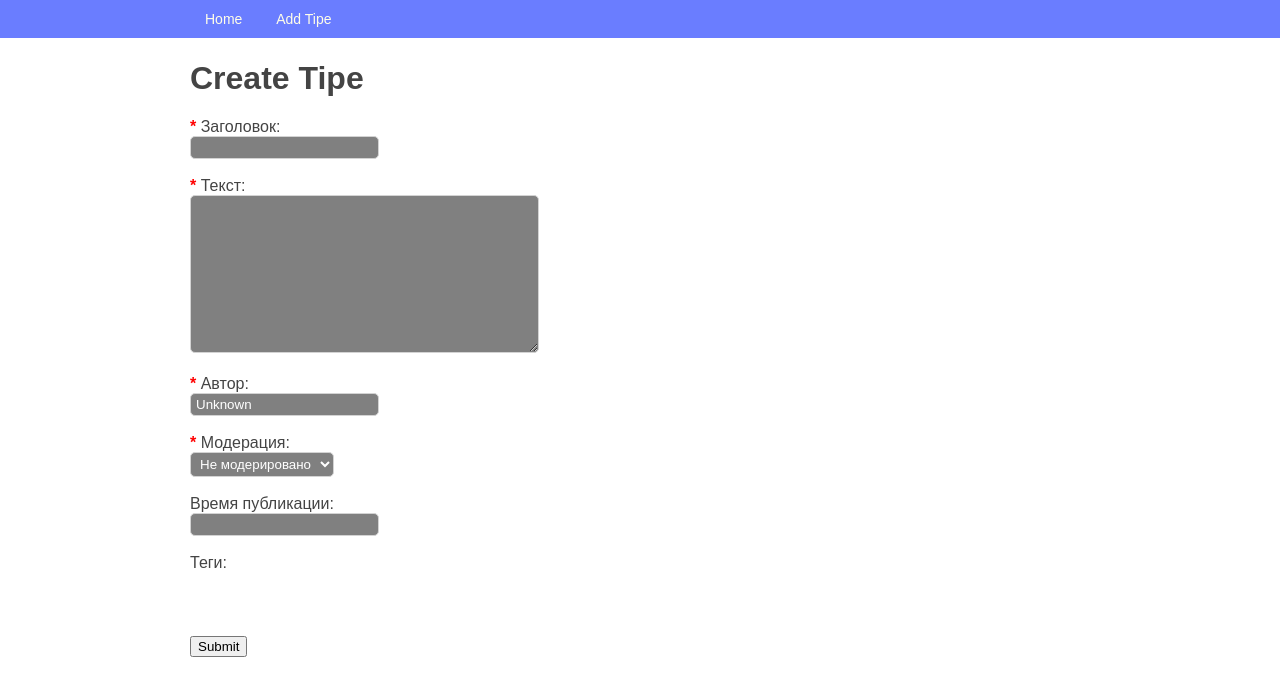
After one commit to Azer-Denker/hm_53, a Django app: page /tipes/add/ in a window 1280 px wide. The commit adds this page. Shown: the top 696 px of the page. Run offline with Django 3.2, Linux system fonts and the light colour scheme; data that the repository does not hold is empty; parts of the project's set-up code (start-up, migrations or seed data) failed here and were passed over; some libraries are stand-ins or nearby versions.

Commit message:
rename article to tipe

```diff
--- a/source/hello/urls.py
+++ b/source/hello/urls.py
@@ -15,14 +15,14 @@ Including another URLconf
 """
 from django.contrib import admin
 from django.urls import path
-from webapp.views import IndexView, ArticleCreateView, ArticleView, \
-    ArticleUpdateView, article_delete_view
+from webapp.views import IndexView, TipeCreateView, TipeView, \
+    TipeUpdateView, tipe_delete_view
 
 urlpatterns = [
     path('admin/', admin.site.urls),
     path('', IndexView.as_view(), name='index'),
-    path('article/<int:pk>/', ArticleView.as_view(), name='article_view'),
-    path('articles/add/', ArticleCreateView.as_view(), name='article_create'),
-    path('article/<int:pk>/update/', ArticleUpdateView.as_view(), name='article_update'),
-    path('article/<int:pk>/delete/', article_delete_view, name='article_delete'),
+    path('tipe/<int:pk>/', TipeView.as_view(), name='tipe_view'),
+    path('tipes/add/', TipeCreateView.as_view(), name='tipe_create'),
+    path('tipe/<int:pk>/update/', TipeUpdateView.as_view(), name='tipe_update'),
+    path('tipe/<int:pk>/delete/', tipe_delete_view, name='tipe_delete'),
 ]
--- a/source/webapp/admin.py
+++ b/source/webapp/admin.py
@@ -1,11 +1,11 @@
 from django.contrib import admin
-from webapp.models import Article, Comment, Tag
+from webapp.models import Tipe, Comment, Tag
 
 
-class ArticleAdmin(admin.ModelAdmin):
+class TipeAdmin(admin.ModelAdmin):
     filter_horizontal = ('tags',)
 
 
-admin.site.register(Article, ArticleAdmin)
+admin.site.register(Tipe, TipeAdmin)
 admin.site.register(Comment)
 admin.site.register(Tag)
--- a/source/webapp/forms.py
+++ b/source/webapp/forms.py
@@ -3,7 +3,7 @@ from django.core.exceptions import ValidationError
 from django.core.validators import BaseValidator
 from django.utils.deconstruct import deconstructible
 
-from .models import STATUS_CHOICES, Article, Tag
+from .models import STATUS_CHOICES, Tipe, Tag
 
 
 default_status = STATUS_CHOICES[0][0]
@@ -33,7 +33,7 @@ class MinLengthValidator(BaseValidator):
         return len(value)
 
 
-class ArticleForm(forms.ModelForm):
+class TipeForm(forms.ModelForm):
     publish_at = forms.DateTimeField(required=False, label='Время публикации',
                                      input_formats=['%Y-%m-%d', BROWSER_DATETIME_FORMAT,
                                                     '%Y-%m-%dT%H:%M:%S', '%Y-%m-%d %H:%M',
@@ -41,7 +41,7 @@ class ArticleForm(forms.ModelForm):
                                      widget=XDatepickerWidget)
 
     class Meta:
-        model = Article
+        model = Tipe
         fields = ['title', 'text', 'author', 'status', 'publish_at', 'tags']
         widgets = {'tags': forms.CheckboxSelectMultiple}
 
@@ -52,7 +52,7 @@ class ArticleForm(forms.ModelForm):
         title = cleaned_data.get('title')
         author = cleaned_data.get('author')
         if text and title and text == title:
-            errors.append(ValidationError("Text of the article should not duplicate it's title!"))
+            errors.append(ValidationError("Text of the tipe should not duplicate it's title!"))
         if title and author and title == author:
             errors.append(ValidationError("You should not write about yourself! It's a spam!"))
         if errors:
@@ -61,7 +61,7 @@ class ArticleForm(forms.ModelForm):
 
 
 # class CommentForm(forms.Form):
-#     article = forms.ModelChoiceField(queryset=Article.objects.all(), required=True, label='Статья')
+#     tipe = forms.ModelChoiceField(queryset=Tipe.objects.all(), required=True, label='Статья')
 
 
 class SimpleSearchForm(forms.Form):
--- a/source/webapp/models.py
+++ b/source/webapp/models.py
@@ -10,13 +10,13 @@ STATUS_CHOICES = [
 ]
 
 
-class Article(models.Model):
+class Tipe(models.Model):
     title = models.CharField(max_length=200, null=False, blank=False, verbose_name='Заголовок',
                              validators=[MinLengthValidator(10)])
     text = models.TextField(max_length=3000, null=False, blank=False, verbose_name='Текст')
     author = models.CharField(max_length=40, null=False, blank=False, default='Unknown', verbose_name='Автор')
     status = models.CharField(max_length=15, choices=STATUS_CHOICES, default='new', verbose_name='Модерация')
-    tags = models.ManyToManyField('webapp.Tag', verbose_name='Теги', blank=True, related_name='articles')
+    tags = models.ManyToManyField('webapp.Tag', verbose_name='Теги', blank=True, related_name='tipes')
     created_at = models.DateTimeField(auto_now_add=True, verbose_name='Время создания')
     updated_at = models.DateTimeField(auto_now=True, verbose_name='Время изменения')
     publish_at = models.DateTimeField(verbose_name="Время публикации", blank=True, default=timezone.now)
@@ -26,7 +26,7 @@ class Article(models.Model):
             if not self.pk:
                 self.publish_at = timezone.now()
             else:
-                self.publish_at = Article.objects.get(pk=self.pk).publish_at
+                self.publish_at = Tipe.objects.get(pk=self.pk).publish_at
         super().save(**kwargs)
 
     def __str__(self):
@@ -38,7 +38,7 @@ class Article(models.Model):
 
 
 class Comment(models.Model):
-    article = models.ForeignKey('webapp.Article', related_name='comments',
+    tipe = models.ForeignKey('webapp.Tipe', related_name='comments',
                                 on_delete=models.CASCADE, verbose_name='Статья')
     text = models.TextField(max_length=400, verbose_name='Комментарий')
     author = models.CharField(max_length=40, null=True, blank=True, default='Аноним', verbose_name='Автор')
--- a/source/webapp/templates/base.html
+++ b/source/webapp/templates/base.html
@@ -8,7 +8,6 @@
     <meta http-equiv="X-UA-Compatible" content="ie=edge">
     <title>{% block title %}My Site{% endblock %}</title>
 
-    <!-- XDSoft DateTimePicker -->
     <link rel="stylesheet" href="https://cdnjs.cloudflare.com/ajax/libs/jquery-datetimepicker/2.5.20/jquery.datetimepicker.min.css" integrity="sha256-DOS9W6NR+NFe1fUhEE0PGKY/fubbUCnOfTje2JMDw3Y=" crossorigin="anonymous" />
 
     <link rel="stylesheet" href="{% static 'css/style.css' %}">
@@ -19,16 +18,9 @@
     <div class="container">
         <ul class="menu">
             <li><a href="{% url 'index' %}">Home</a></li>
-            <li><a href="{% url 'article_create' %}">Add Article</a></li>
+            <li><a href="{% url 'tipe_create' %}">Add Tipe</a></li>
             {% block menu %}{% endblock %}
         </ul>
-
-{#        <div class="search-form">#}
-{#            <form action="{% url 'index' %}" method="GET">#}
-{#                <input type="text" name="search">#}
-{#                <input type="submit" value="Найти">#}
-{#            </form>#}
-{#        </div>#}
         {% block search %}
         {% endblock %}
     </div>
--- /dev/null
+++ b/source/webapp/templates/tipe_create.html
@@ -0,0 +1,10 @@
+{% extends 'base.html' %}
+
+{% block title %}Create{% endblock %}
+
+{% block content %}
+    <h1>Create Tipe</h1>
+
+    {% url "article_create" as action_url %}
+    {% include 'partial/form.html' with action_url=action_url form_method='post' %}
+{% endblock %}
--- a/source/webapp/templates/article_update.html
+++ b/source/webapp/templates/tipr_update.html
@@ -3,12 +3,12 @@
 {% block title %}Update{% endblock %}
 
 {% block menu %}
-    <li><a href="{% url 'article_view' article.pk %}">Отмена</a></li>
+    <li><a href="{% url 'tipe_view' tipe.pk %}">Отмена</a></li>
 {% endblock %}
 
 {% block content %}
-    <h1>Update Article</h1>
+    <h1>Update Tipe</h1>
 
-    {% url "article_update" pk=article.pk as action_url %}
+    {% url "tipe_update" pk=tipe.pk as action_url %}
     {% include 'partial/form.html' with action_url=action_url form_method='post' button_text='Update' %}
 {% endblock %}
--- a/source/webapp/views.py
+++ b/source/webapp/views.py
@@ -5,14 +5,14 @@ from django.urls import reverse
 from django.utils.timezone import make_naive
 from django.views.generic import ListView, TemplateView, FormView
 
-from webapp.models import Article
-from .forms import ArticleForm, BROWSER_DATETIME_FORMAT, SimpleSearchForm
+from webapp.models import Tipe
+from .forms import TipeForm, BROWSER_DATETIME_FORMAT, SimpleSearchForm
 from .base_views import FormView as CustomFormView, ListView as CustomListView
 
 
 class IndexView(ListView):
     template_name = 'index.html'
-    context_object_name = 'articles'
+    context_object_name = 'tipes'
     paginate_by = 2
     paginate_orphans = 0
 
@@ -25,10 +25,10 @@ class IndexView(ListView):
         return super().get_context_data(object_list=object_list, **kwargs)
 
     def get_queryset(self):
-        data = Article.objects.all()
+        data = Tipe.objects.all()
 
         if not self.request.GET.get('is_admin', None):
-            data = Article.objects.filter(status='moderated')
+            data = Tipe.objects.filter(status='moderated')
 
         # http://localhost:8000/?search=ygjkjhg
         form = SimpleSearchForm(data=self.request.GET)
@@ -40,71 +40,71 @@ class IndexView(ListView):
         return data.order_by('-created_at')
 
 
-class ArticleView(TemplateView):
-    template_name = 'article_view.html'
+class TipeView(TemplateView):
+    template_name = 'tipe_view.html'
 
     def get_context_data(self, **kwargs):
         context = super().get_context_data(**kwargs)
 
         pk = self.kwargs.get('pk')
-        article = get_object_or_404(Article, pk=pk)
+        tipe = get_object_or_404(Tipe, pk=pk)
 
-        context['article'] = article
+        context['tipe'] = tipe
         return context
 
 
-class ArticleCreateView(CustomFormView):
-    template_name = 'article_create.html'
-    form_class = ArticleForm
+class TipeCreateView(CustomFormView):
+    template_name = 'tipe_create.html'
+    form_class = TipeForm
 
     def form_valid(self, form):
-        self.article = form.save()
+        self.tipe = form.save()
         return super().form_valid(form)
 
     def get_redirect_url(self):
-        return reverse('article_view', kwargs={'pk': self.article.pk})
+        return reverse('article_view', kwargs={'pk': self.tipe.pk})
 
 
-class ArticleUpdateView(FormView):
-    template_name = 'article_update.html'
-    form_class = ArticleForm
+class TipeUpdateView(FormView):
+    template_name = 'tipr_update.html'
+    form_class = TipeForm
 
     def dispatch(self, request, *args, **kwargs):
-        self.article = self.get_object()
+        self.tipe = self.get_object()
         return super().dispatch(request, *args, **kwargs)
 
     def get_context_data(self, **kwargs):
         context = super().get_context_data(**kwargs)
-        context['article'] = self.article
+        context['tipe'] = self.tipe
         return context
 
     def get_initial(self):
-        return {'publish_at': make_naive(self.article.publish_at)\
+        return {'publish_at': make_naive(self.tipe.publish_at)\
             .strftime(BROWSER_DATETIME_FORMAT)}
 
     def get_form_kwargs(self):
         kwargs = super().get_form_kwargs()
-        kwargs['instance'] = self.article
+        kwargs['instance'] = self.tipe
         return kwargs
 
     def form_valid(self, form):
-        self.article = form.save()
+        self.tipe = form.save()
         return super().form_valid(form)
 
     def get_success_url(self):
-        return reverse('article_view', kwargs={'pk': self.article.pk})
+        return reverse('article_view', kwargs={'pk': self.tipe.pk})
 
     def get_object(self):
         pk = self.kwargs.get('pk')
-        return get_object_or_404(Article, pk=pk)
+        return get_object_or_404(Tipe, pk=pk)
 
 
-def article_delete_view(request, pk):
-    article = get_object_or_404(Article, pk=pk)
+def tipe_delete_view(request, pk):
+    tipe = get_object_or_404(Tipe, pk=pk)
     if request.method == 'GET':
-        return render(request, 'article_delete.html', context={'article': article})
+        return render(request, 'tipe_delete.html', context={'tipe': tipe})
     elif request.method == 'POST':
-        article.delete()
+        tipe.delete()
         return redirect('index')
     else:
         return HttpResponseNotAllowed(permitted_methods=['GET', 'POST'])
```
Also changed, not shown: source/webapp/templates/article_create.html (deleted, +0 -25 lines), source/webapp/templates/article_delete.html (deleted, +0 -19 lines), source/webapp/templates/article_view.html (deleted, +0 -26 lines), source/webapp/templates/index.html (+7 -7 lines), source/webapp/templates/tipe_delete.html (added, +19 -0 lines), source/webapp/templates/tipe_view.html (added, +26 -0 lines), source/webapp/migrations/0014_auto_20200819_1546.py (added).
